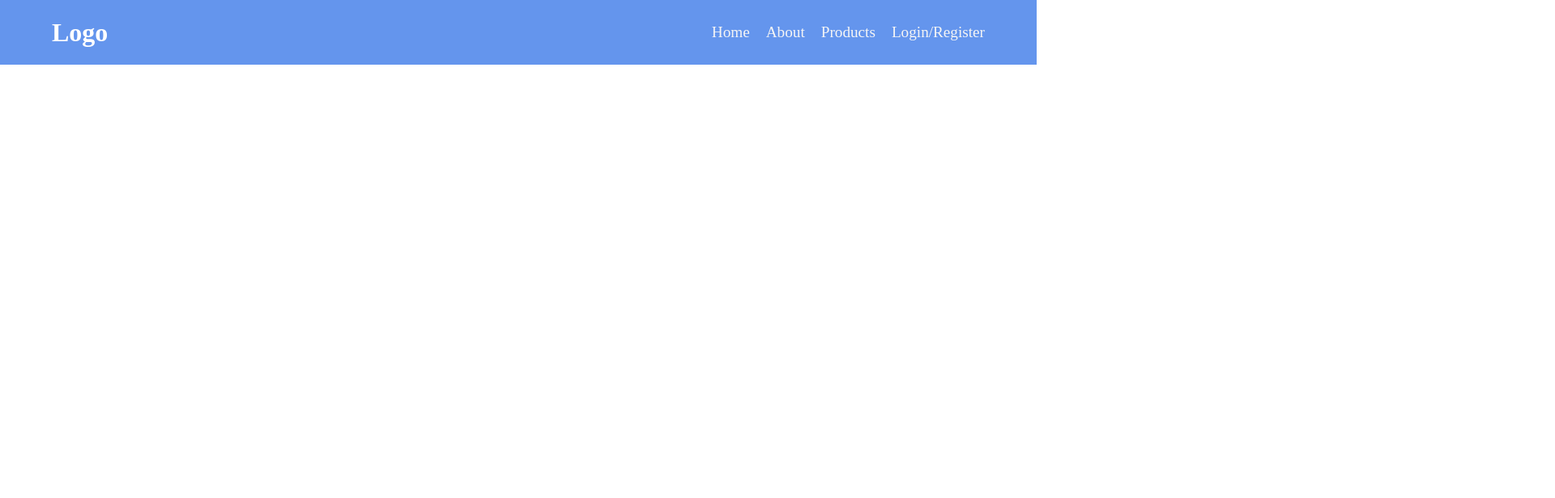
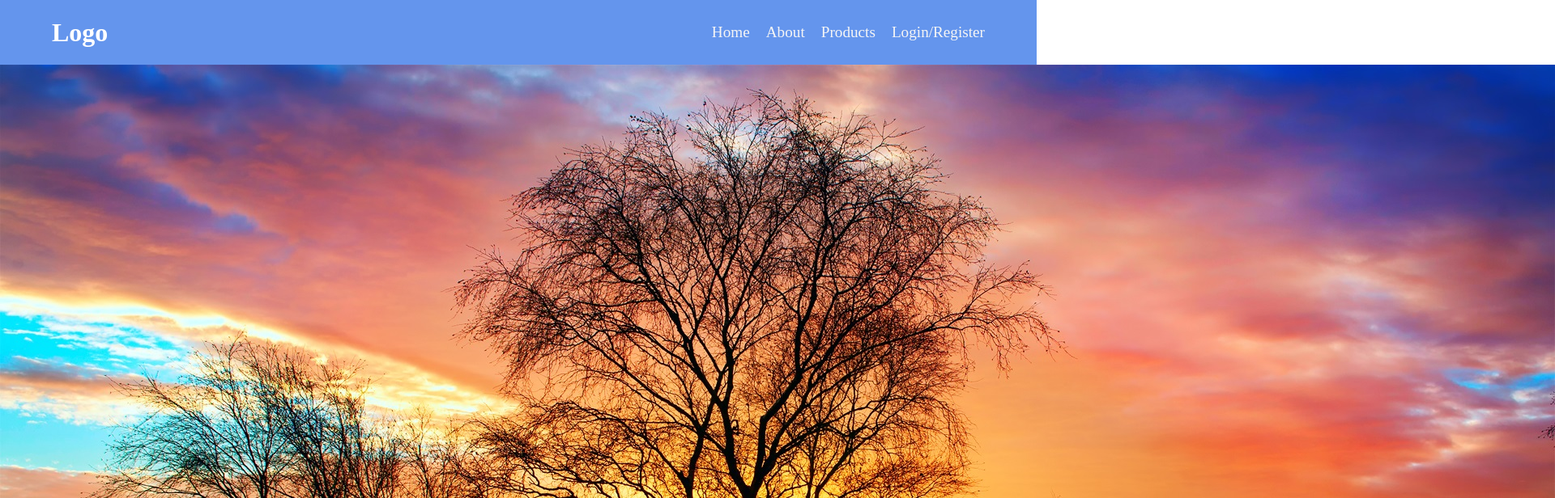
Before and after one commit to AlirezaAghaee1996/scss-project, a plain HTML site: page index.html in a window 1280 px wide. Shown: the top 616 px of the page at 81% size, 1920 px wide, since content can reach past the window. Drawn offline with Linux system fonts and the light colour scheme.

Commit message:
create banner

```diff
--- a/index.html
+++ b/index.html
@@ -25,6 +25,9 @@
                 </a></li>
             </ul>
         </nav>
+        <section id="banner">
+            <img src="assets/Mixed Wallpaper No 3 - (70).jpg" alt="">
+        </section>
     </header>
 </body>
 </html>
--- a/scss/_headers.scss
+++ b/scss/_headers.scss
@@ -19,3 +19,10 @@ header nav h1{
     font-size: 2em;
     color: white;
 }
+#banner{
+    height: 90vh;
+}
+#banner img{
+    width: 100%;
+    height: 100%;
+}
```
Also changed, not shown: assets/Mixed Wallpaper No 3 - (70).jpg (added).
